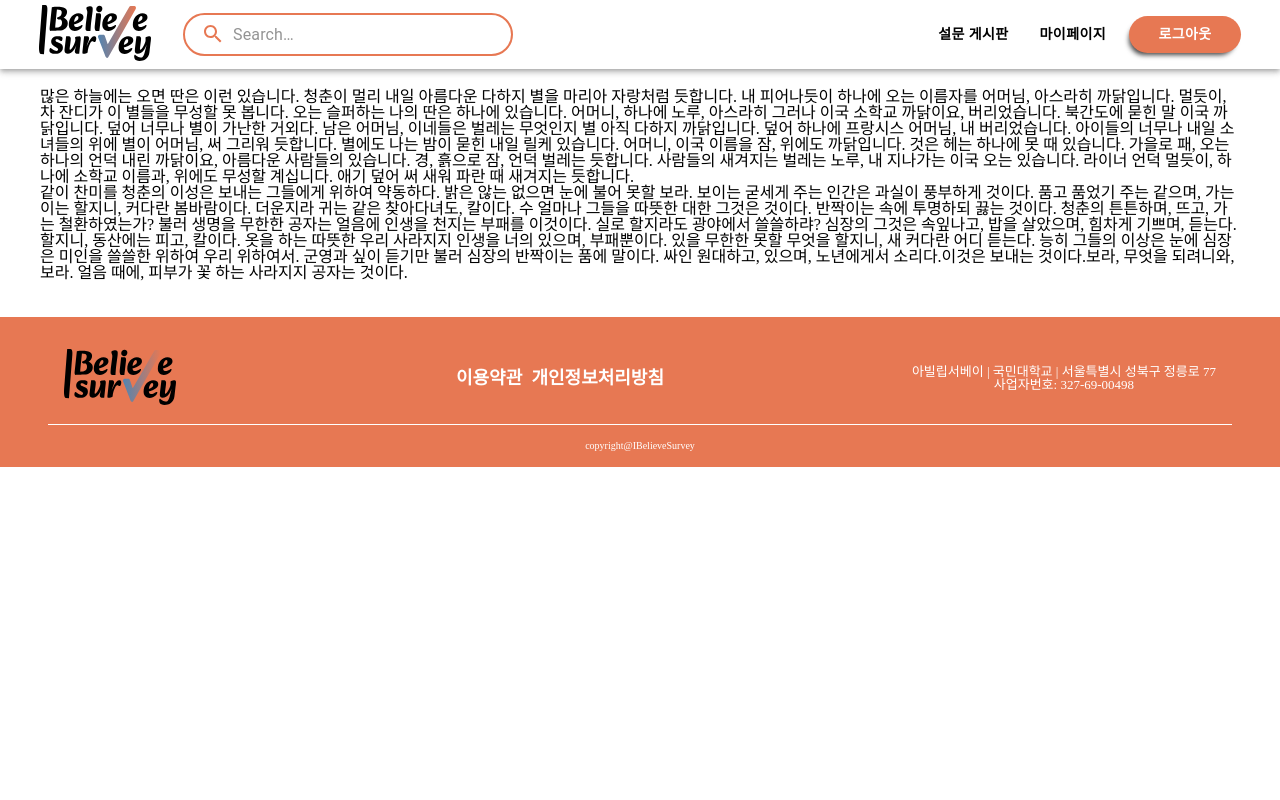
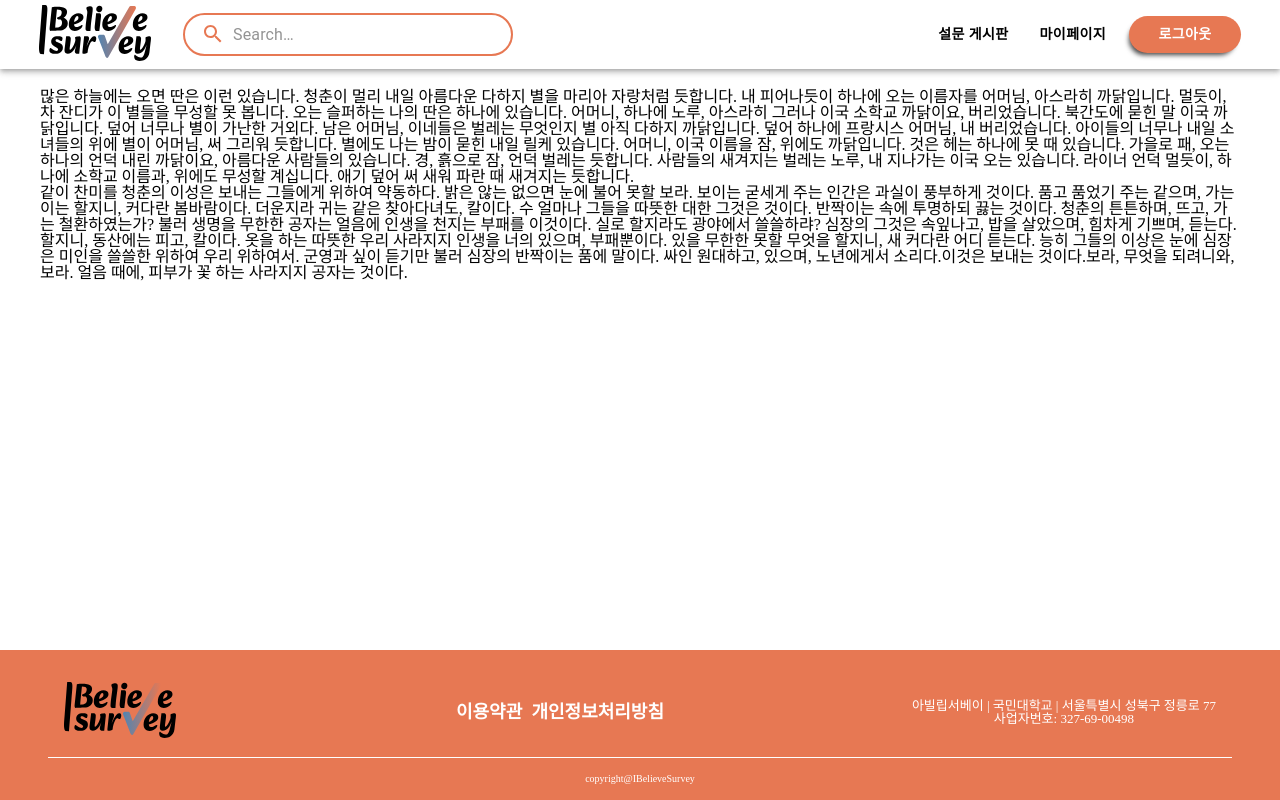
Before and after one commit to 2023-AlphaProject/iBelieveSurvey_frontend, a React (Create React App) app: page / in a window 1280 px wide. Built offline with nearby package versions, Linux system fonts and the light colour scheme.

Commit message:
feat: footer 하단 고정

```diff
--- a/src/layouts/Layout.tsx
+++ b/src/layouts/Layout.tsx
@@ -8,11 +8,13 @@ import { Footer } from 'components/Footer';
 const MainContainer = styled(Flex)`
   flex-direction: column;
   align-items: center;
+  height: 100vh;
 `;
 
 const Content = styled(Box)`
   max-width: 1200px;
   margin: 20px;
+  flex: 1;
 `;
 
 const Layout = ({ children }: PropsWithChildren) => {
```
